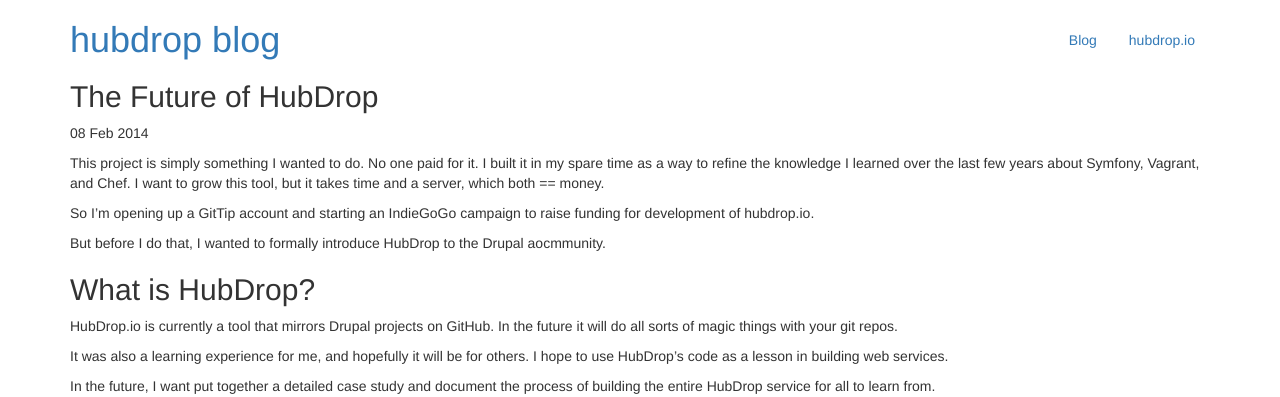
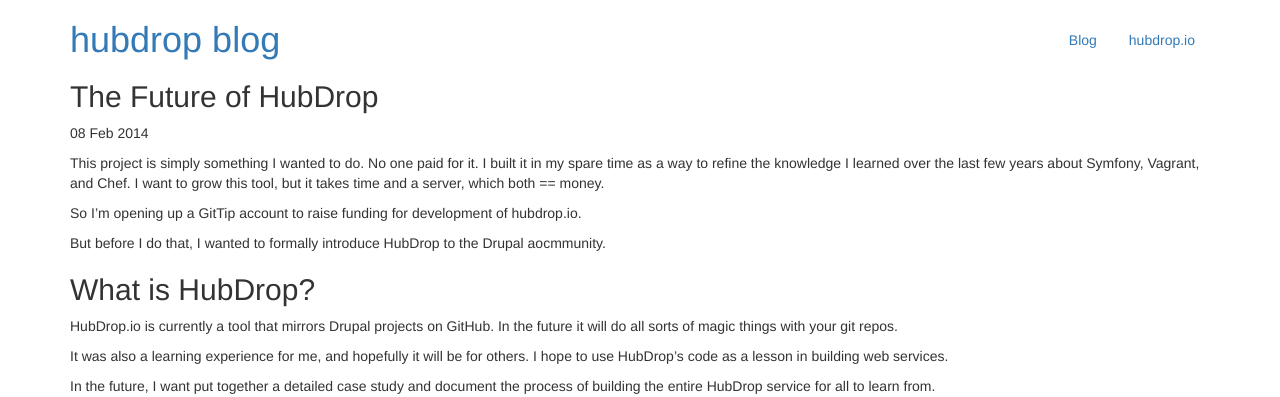
Before and after one commit to hubdrop/hubdrop.github.io, a Jekyll site: the page built from _posts/2014-02-08-the-future.markdown, in a window 1280 px wide. Shown: the top 397 px of the page. Built offline with Jekyll 4.4.1, drawn with Linux system fonts in a browser that asks for light colours; nearby versions of some CDN libraries; Markdown is read by kramdown in place of the engine named in the settings; comment, search, counter and statistics services are not loaded.

Commit message:
REmoving mention of indiegogo

```diff
--- a/_posts/2014-02-08-the-future.markdown
+++ b/_posts/2014-02-08-the-future.markdown
@@ -6,7 +6,7 @@
 
 This project is simply something I wanted to do.  No one paid for it. I built it in my spare time as a way to refine the knowledge I learned over the last few years about Symfony, Vagrant, and Chef. I want to grow this tool, but it takes time and a server, which both == money.
 
-So I'm opening up a GitTip account and starting an IndieGoGo campaign to raise funding for development of hubdrop.io.
+So I'm opening up a GitTip account to raise funding for development of hubdrop.io.
 
 But before I do that, I wanted to formally introduce HubDrop to the Drupal aocmmunity.
 
```
